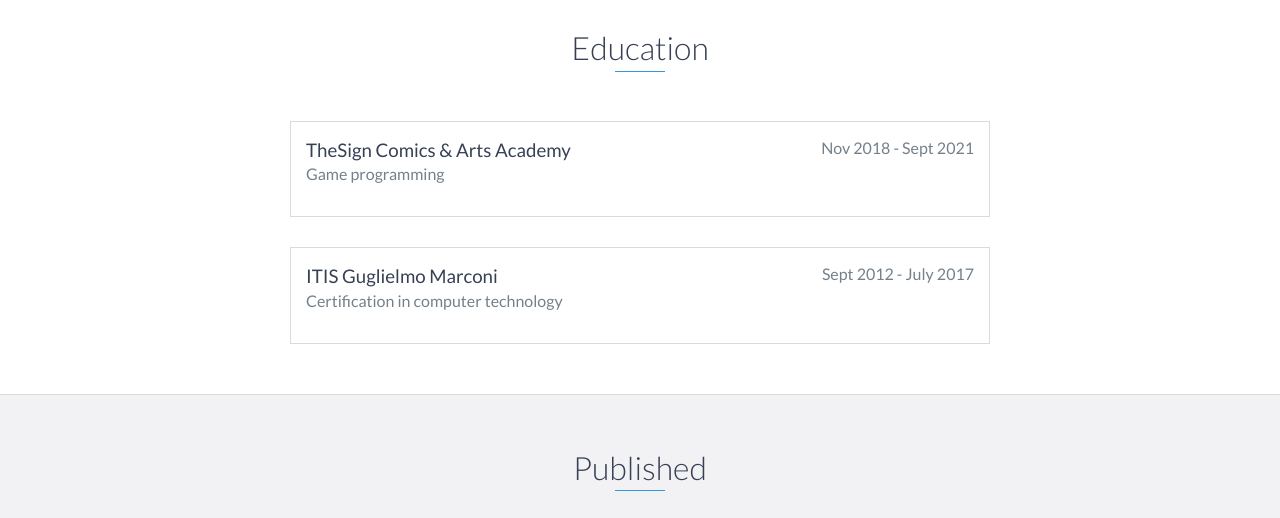
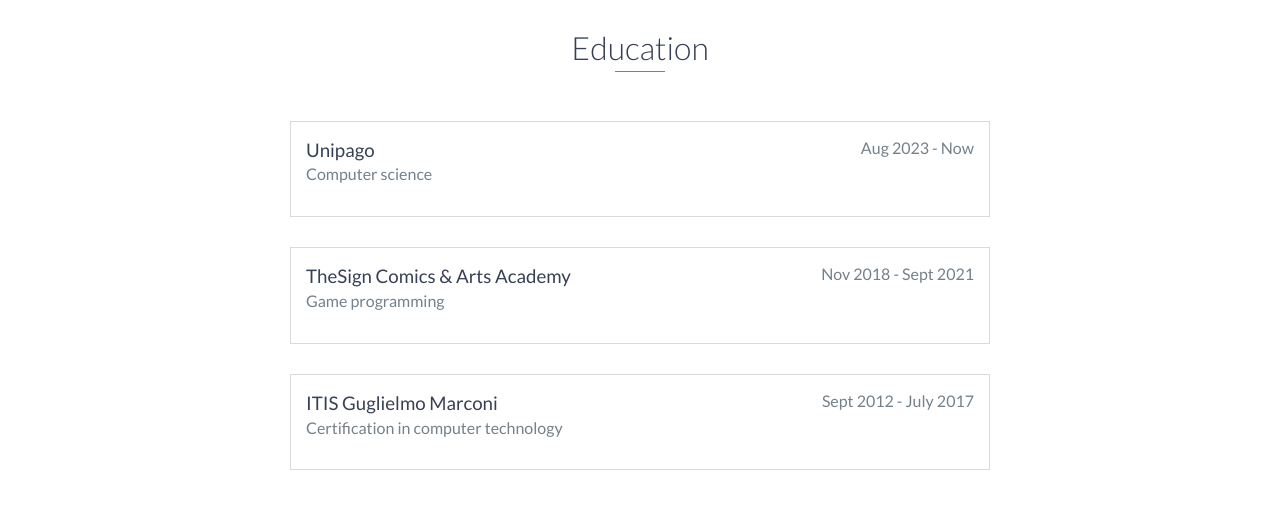
Before and after one commit to Ago251/Ago251.github.io, a website: page index.html in a window 1280 px wide. Shown: the part 1880-2398 px from the top of the page. Drawn offline with nearby package versions, Linux system fonts and the light colour scheme.

Commit message:
Update index.html

```diff
--- a/index.html
+++ b/index.html
@@ -123,6 +123,22 @@
 
     <div id="education">
         <h2 class="heading">Education</h2>
+	<div class="education-block">
+            <h3>Unipago</h3>
+            <span class="education-date">Aug 2023 - Now</span>
+            <h4>Computer science</h4>
+            <ul>
+                <!-- <li> -->
+                    <!-- Lorem ipsum dolor sit amet, consectetur adipiscing elit. -->
+                <!-- </li> -->
+                <!-- <li> -->
+                    <!-- Lorem ipsum dolor sit amet, consectetur adipiscing elit. -->
+                <!-- </li> -->
+                <!-- <li> -->
+                    <!-- Lorem ipsum dolor sit amet, consectetur adipiscing elit. -->
+                <!-- </li> -->
+            </ul>
+        </div>
 
          <div class="education-block">
             <h3>TheSign Comics & Arts Academy</h3>
```
